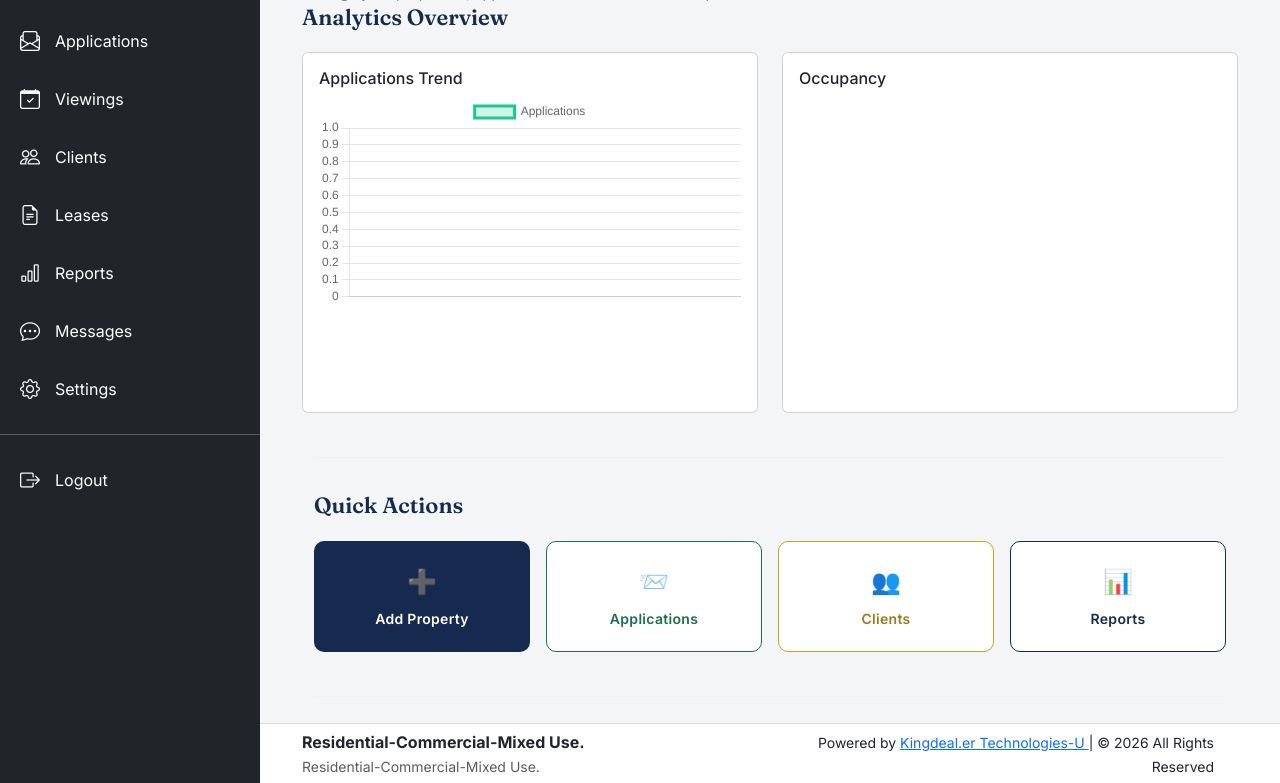
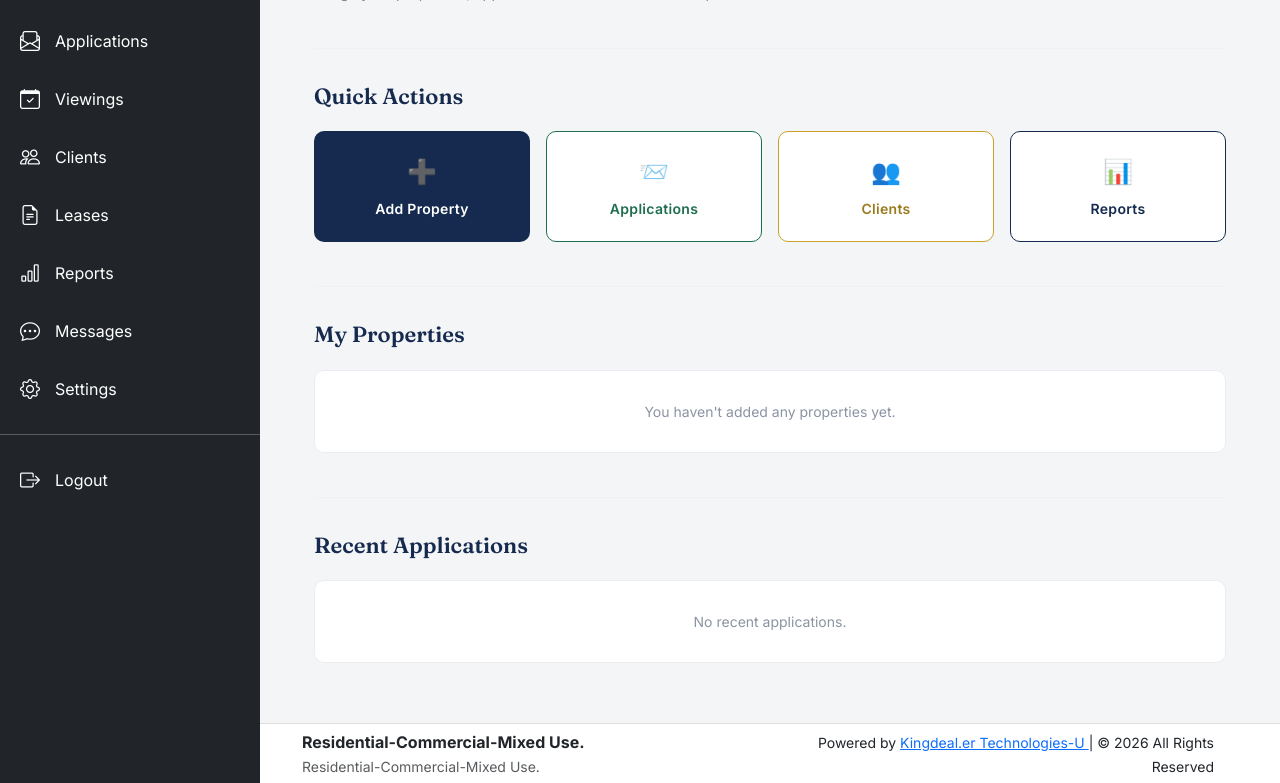
Before and after one commit to jamesakanga86-code/Property-Management-System., a Django app: template templates/manager/dashboard.html in a window 1280 px wide. Shown: the part 194-977 px from the top of the page. Run offline with Django 5.2, Linux system fonts and the light colour scheme; the template is opened without the code that fills it, so the values that code supplies are empty; a map, chart or similar area stays blank; parts of the project's set-up code (start-up, migrations or seed data) failed here and were passed over.

Commit message:
modified:   templates/manager/dashboard.html

```diff
--- a/templates/manager/dashboard.html
+++ b/templates/manager/dashboard.html
@@ -393,29 +393,7 @@ Manage your properties, applications and clients from one place.
 
 </p>
 
-<h3 class="section-title">Analytics Overview</h3>
 
-<div class="row g-4">
-
-    <div class="col-md-6">
-        <div class="card p-3">
-            <h6>Applications Trend</h6>
-            <div style="height:300px;">
-                <canvas id="applicationsChart"></canvas>
-            </div>
-        </div>
-    </div>
-
-    <div class="col-md-6">
-        <div class="card p-3">
-            <h6>Occupancy</h6>
-            <div style="height:300px;">
-                <canvas id="occupancyChart"></canvas>
-            </div>
-        </div>
-    </div>
-
-</div>
 
 
 <div class="container-fluid dash-wrap">
```
